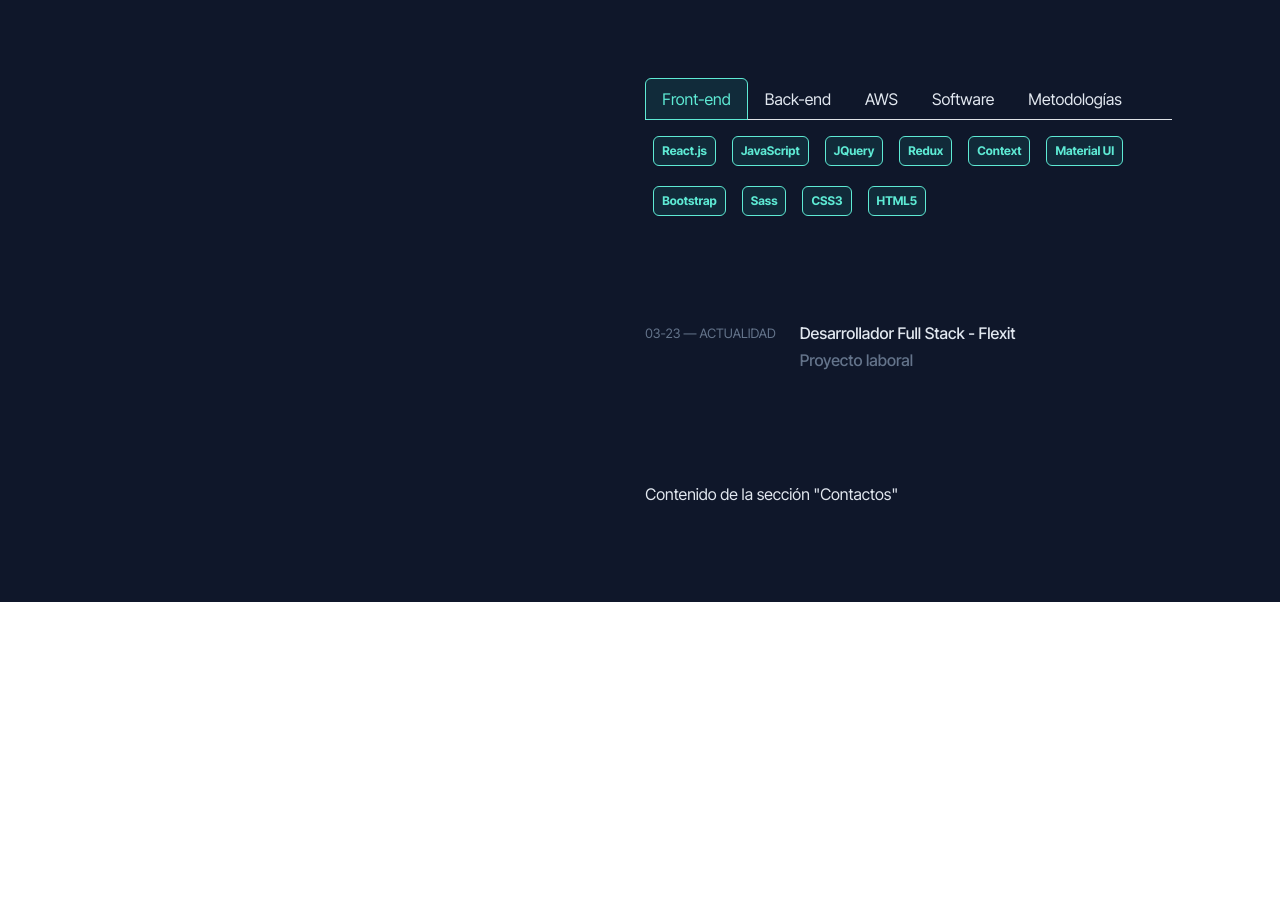
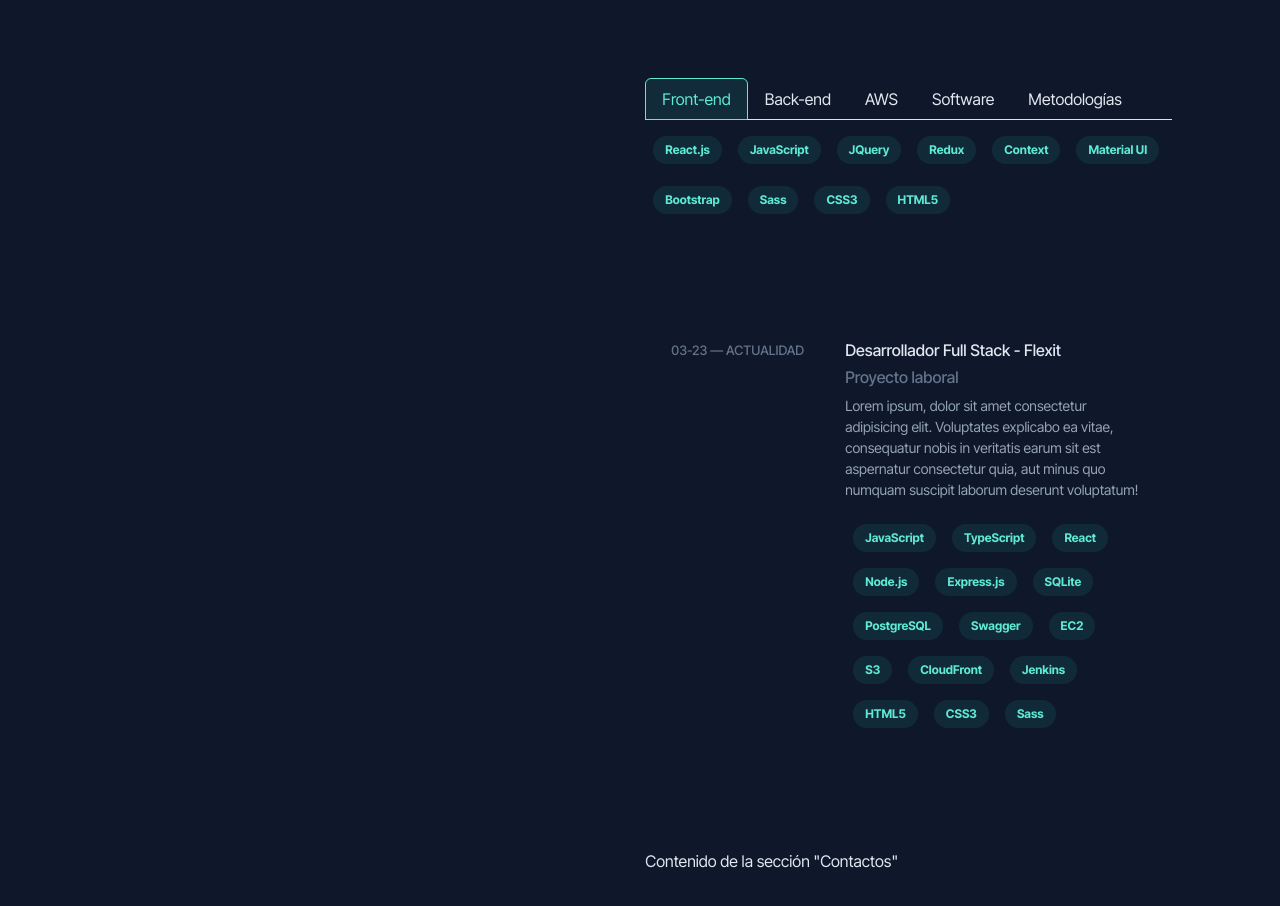
Before and after one commit to LeandroFlorentin/portafolio-web, a React (Vite) app: page / in a window 1280 px wide. Shown: the part 580-1486 px from the top of the page. Before the commit the page ends 1182 px from the top, so only its background shows below. Built offline with nearby package versions, Linux system fonts and the light colour scheme.

Commit message:
proyecto

```diff
--- a/src/components/Card-Project/CardProject.jsx
+++ b/src/components/Card-Project/CardProject.jsx
@@ -1,8 +1,8 @@
-const CardProject = ({ fecha = "", children }) => {
+const CardProject = ({ fecha = "", children, className = "d-flex", classNameDescription = "color-subtitulo", classNameFecha = "col-4" }) => {
   return (
-    <div className="d-flex">
-      <div><p className="color-subtitulo-proyecto f-13">{fecha.toUpperCase()}</p></div>
-      <div className="ms-4">{children}</div>
+    <div className={className}>
+      <div className={classNameFecha}><p className="color-subtitulo-proyecto f-13">{fecha.toUpperCase()}</p></div>
+      <div className={classNameDescription}>{children}</div>
     </div>
   )
 }
--- a/src/pages/habilidades.jsx
+++ b/src/pages/habilidades.jsx
@@ -18,27 +18,27 @@ const Habilidades = ({ reference }) => {
         <div className="tab-content no-select-text">
           <div className={`tab-pane ${activeTab === 'front-end' ? 'active' : ''}`}>
             <div className="d-flex height-container-badge flex-wrap mt-2">
-              {badgesFront.map((value, key) => (<div key={key} className="m-2"><Badge className="badge bg-custom p-2 scale pointer" description={value} /></div>))}
+              {badgesFront.map((value, key) => (<div key={key} className="m-2"><Badge className="badge rounded-pill bg-custom padding-badge scale pointer" description={value} /></div>))}
             </div>
           </div>
           <div className={`tab-pane ${activeTab === 'back-end' ? 'active' : ''}`}>
             <div className="d-flex height-container-badge flex-wrap mt-2">
-              {badgesBack.map((value, key) => (<div key={key} className="m-2"><Badge className="badge bg-custom p-2 scale pointer" description={value} /></div>))}
+              {badgesBack.map((value, key) => (<div key={key} className="m-2"><Badge className="badge rounded-pill bg-custom padding-badge scale pointer" description={value} /></div>))}
             </div>
           </div>
           <div className={`tab-pane ${activeTab === 'aws' ? 'active' : ''}`}>
             <div className="d-flex height-container-badge flex-wrap mt-2">
-              {badgesAws.map((value, key) => (<div key={key} className="m-2"><Badge className="badge bg-custom p-2 scale pointer" description={value} /></div>))}
+              {badgesAws.map((value, key) => (<div key={key} className="m-2"><Badge className="badge rounded-pill bg-custom padding-badge scale pointer" description={value} /></div>))}
             </div>
           </div>
           <div className={`tab-pane ${activeTab === 'software' ? 'active' : ''}`}>
             <div className="d-flex height-container-badge flex-wrap mt-2">
-              {badgesSoftwate.map((value, key) => (<div key={key} className="m-2"><Badge className="badge bg-custom p-2 scale pointer" description={value} /></div>))}
+              {badgesSoftwate.map((value, key) => (<div key={key} className="m-2"><Badge className="badge rounded-pill bg-custom padding-badge scale pointer" description={value} /></div>))}
             </div>
           </div>
           <div className={`tab-pane ${activeTab === 'metodologias' ? 'active' : ''}`}>
             <div className="d-flex height-container-badge flex-wrap mt-2">
-              {badgesMetodologias.map((value, key) => (<div key={key} className="m-2"><Badge className="badge bg-custom p-2 scale pointer" description={value} /></div>))}
+              {badgesMetodologias.map((value, key) => (<div key={key} className="m-2"><Badge className="badge rounded-pill bg-custom padding-badge scale pointer" description={value} /></div>))}
             </div>
           </div>
         </div>
--- a/src/pages/proyectos.jsx
+++ b/src/pages/proyectos.jsx
@@ -1,12 +1,17 @@
 import CardProject from "../components/Card-Project/CardProject";
+import Badge from "../components/Badge/Badge.jsx"
 const Proyectos = ({ reference }) => {
+  let badgeProyectFlexit = ["JavaScript", "TypeScript", "React", "Node.js", "Express.js", "SQLite", "PostgreSQL", "Swagger", "EC2", "S3", "CloudFront", "Jenkins", "HTML5", "CSS3", "Sass"]
   return (
     <section ref={reference} id="proyectos" className="h-auto top-6rem">
-      <CardProject fecha="03-23  —  Actualidad">
-        <div>
+      <CardProject fecha="03-23  —  Actualidad" className="d-flex pointer hover-card rounded" classNameDescription="ms-4 col-8 pe-5 pt-3 pb-3" classNameFecha="col-4 ps-2 pt-3 pb-3 text-center fw-parrafo">
+        <div className="text-start">
           <h3 className="f-16">Desarrollador Full Stack - Flexit</h3>
           <h3 className="color-subtitulo-proyecto f-16">Proyecto laboral</h3>
-          <p className="f-14 color-parrafo"></p>
+          <p className="f-14 color-parrafo">Lorem ipsum, dolor sit amet consectetur adipisicing elit. Voluptates explicabo ea vitae, consequatur nobis in veritatis earum sit est aspernatur consectetur quia, aut minus quo numquam suscipit laborum deserunt voluptatum!</p>
+          <div className="d-flex flex-wrap">
+            {badgeProyectFlexit.map((value, key) => <div key={key} className="m-2"><Badge className="rounded-pill badge bg-custom padding-badge scale pointer" description={value} /></div>)}
+          </div>
         </div>
       </CardProject>
     </section>
--- a/src/styles/index.css
+++ b/src/styles/index.css
@@ -225,7 +225,13 @@ a {
 .bg-custom {
   color: var(--verde-fluor-fuerte) !important;
   background-color: var(--verde-fluor-transparent) !important;
-  border: 1px solid var(--verde-fluor-fuerte) !important;
+}
+
+.padding-badge {
+  padding-top: .50rem;
+  padding-bottom: .50rem;
+  padding-left: .75rem;
+  padding-right: .75rem;
 }
 
 .nav-link:hover {
@@ -251,6 +257,16 @@ a {
   color: var(--color-subtitulo-proyecto) !important;
 }
 
+.hover-card {
+  border: 1px solid transparent;
+  transition: .3s all ease;
+}
+
+.hover-card:hover {
+  border: 1px solid rgba(255, 255, 255, 0.055);
+  background-color: rgba(255, 255, 255, 0.055);
+}
+
 @media only screen and (max-width: 550px) {
   .left-6rem {
     padding-left: 2rem;
```
